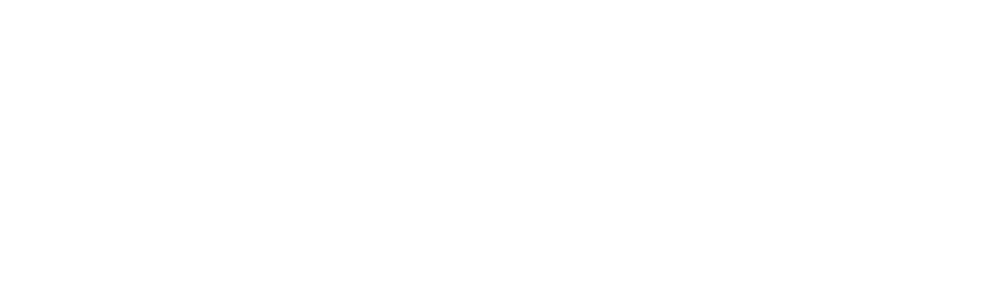
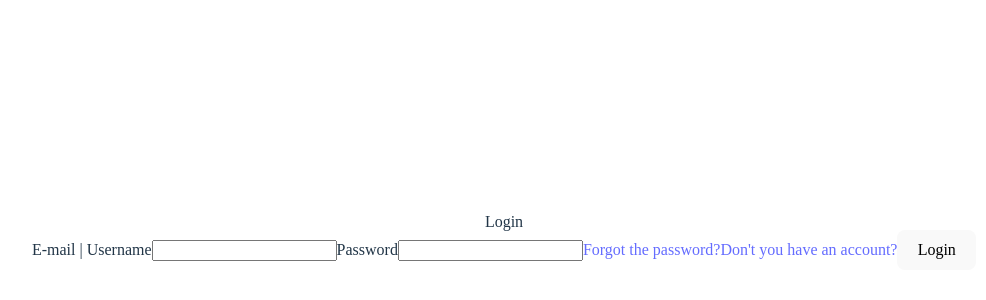
Before and after one commit to data-hotel-project/data-hotel-front, a React (Vite) app: page /login in a window 1280 px wide. Before the commit this address had no page. Shown: the part 158-458 px from the top of the page, without its empty margins (136-1122 px from the left). Built offline with nearby package versions, Linux system fonts and the light colour scheme.

Commit message:
feat: initial login page commit

```diff
--- a/src/interface/index.ts
+++ b/src/interface/index.ts
@@ -3,3 +3,8 @@
 export interface iProviderProps {
   children: ReactNode;
 }
+
+export interface ILoginRequest {
+  login: string;
+  password: string;
+}
--- /dev/null
+++ b/src/pages/Login/index.tsx
@@ -0,0 +1,38 @@
+import { useForm } from "react-hook-form";
+import { ILoginRequest } from "../../interface";
+
+const Login = () => {
+  const {
+    // register,
+    handleSubmit,
+    formState: { errors },
+  } = useForm<ILoginRequest>({
+    // resolver: yupResolver(userLoginSchema),
+  });
+
+  const onSubmit = async (data: ILoginRequest) => {
+    try {
+    //   await LoginUser(data);
+    console.log("login", data);
+    } catch (error) {}
+  };
+
+  return (
+    <form onSubmit={handleSubmit(onSubmit)}>
+      <div>
+        <h1>Login</h1>
+        <label>E-mail | Username</label>
+        <input></input>
+        <span>{errors.login?.message}</span>
+        <label>Password</label>
+        <input></input>
+        <span>{errors.password?.message}</span>
+        <a href="">Forgot the password?</a>
+        <a href="">Don't you have an account?</a>
+        <button>Login</button>
+      </div>
+    </form>
+  );
+};
+
+export default Login;
--- a/src/routes/index.tsx
+++ b/src/routes/index.tsx
@@ -1,10 +1,12 @@
 import { Route, Routes } from "react-router-dom";
 import { Home } from "../pages/Home";
+import Login from "../pages/Login";
 
 const RoutesMain = () => {
   return (
     <Routes>
       <Route path="/" element={<Home />} />
+      <Route path="/login" element={<Login />} />
     </Routes>
   );
 };
```
